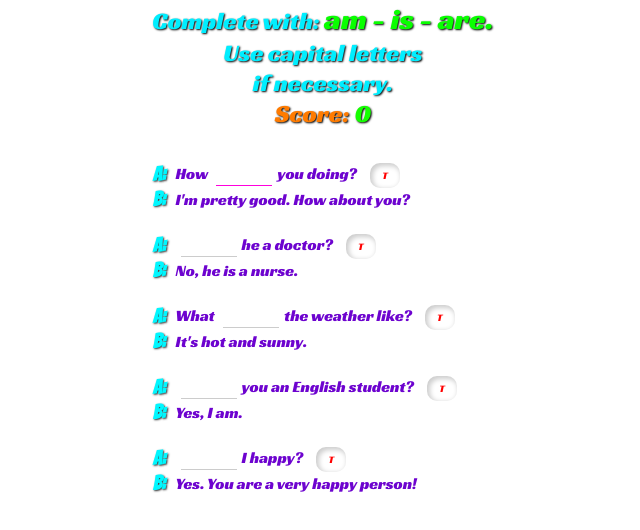
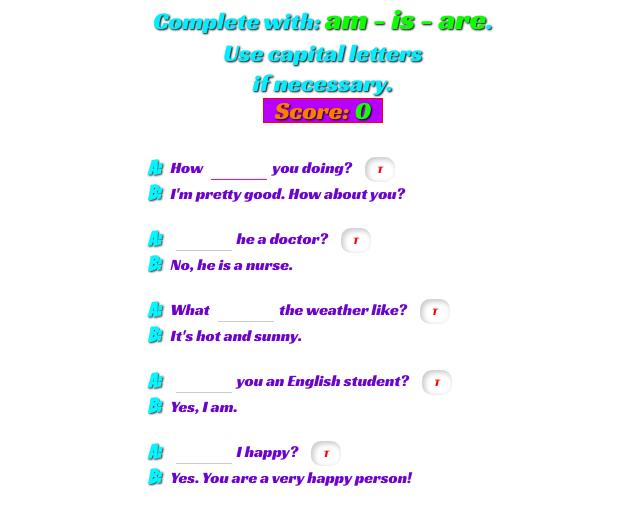
Before and after one commit to Teacher-Jorge/The-Basics-Exercise-01, a plain HTML site: page index.html in a window 1280 px wide. Shown: the whole page, without its empty margins (317-957 px from the left). Drawn offline with Linux system fonts and the light colour scheme.

Commit message:
Add files via upload

```diff
--- a/index.html
+++ b/index.html
@@ -15,7 +15,7 @@
     <div class="upper-container">
         <div class="heading-container">
             <div class="heading">
-                Complete with: <span class="words">am - is - are.</span>
+                Complete with: <span class="words">am - is - are</span>.
             </div>
         <div class="heading-container">Use capital letters</div>
         <div class="heading-container">if necessary.</div>
--- a/style.css
+++ b/style.css
@@ -6,8 +6,15 @@
 }
 
 .score-container {
+    background-color: rgb(183, 0, 255);
+    display: flex;
+    justify-content: center;
+    align-items: center;
     position: sticky;
     top: 0px;
+    width: 120px;
+    height: 25px;
+    border: 1px solid red;
 }
 
 .heading-container {
@@ -20,11 +27,6 @@
     font-size: 24px;
     color:rgb(0, 238, 255);
     text-shadow: 1px 1px 2px black;
-}
-
-.super-container {
-    width: 340px;
-    margin: 0 auto;
 }
 
 .words {
```
